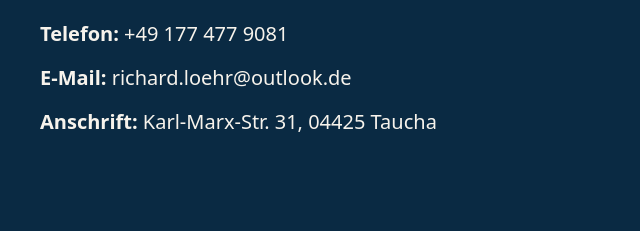
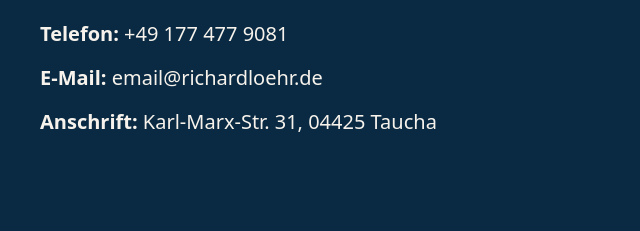
Before and after one commit to lenuyx/website, a plain HTML site: page index.html in a window 1280 px wide. Shown: the part 3754-3985 px from the top of the page, 0-640 px from the left. Drawn offline with Linux system fonts and the light colour scheme.

Commit message:
Change email address

```diff
--- a/index.html
+++ b/index.html
@@ -100,7 +100,7 @@
     <div class="contact-grid">
       <div>
         <p><strong>Telefon:</strong> +49 177 477 9081</p>
-        <p><strong>E-Mail:</strong> richard.loehr@outlook.de</p>
+        <p><strong>E-Mail:</strong> email@richardloehr.de</p>
         <p><strong>Anschrift:</strong> Karl-Marx-Str. 31, 04425 Taucha</p>
       </div>
     </div>
```
